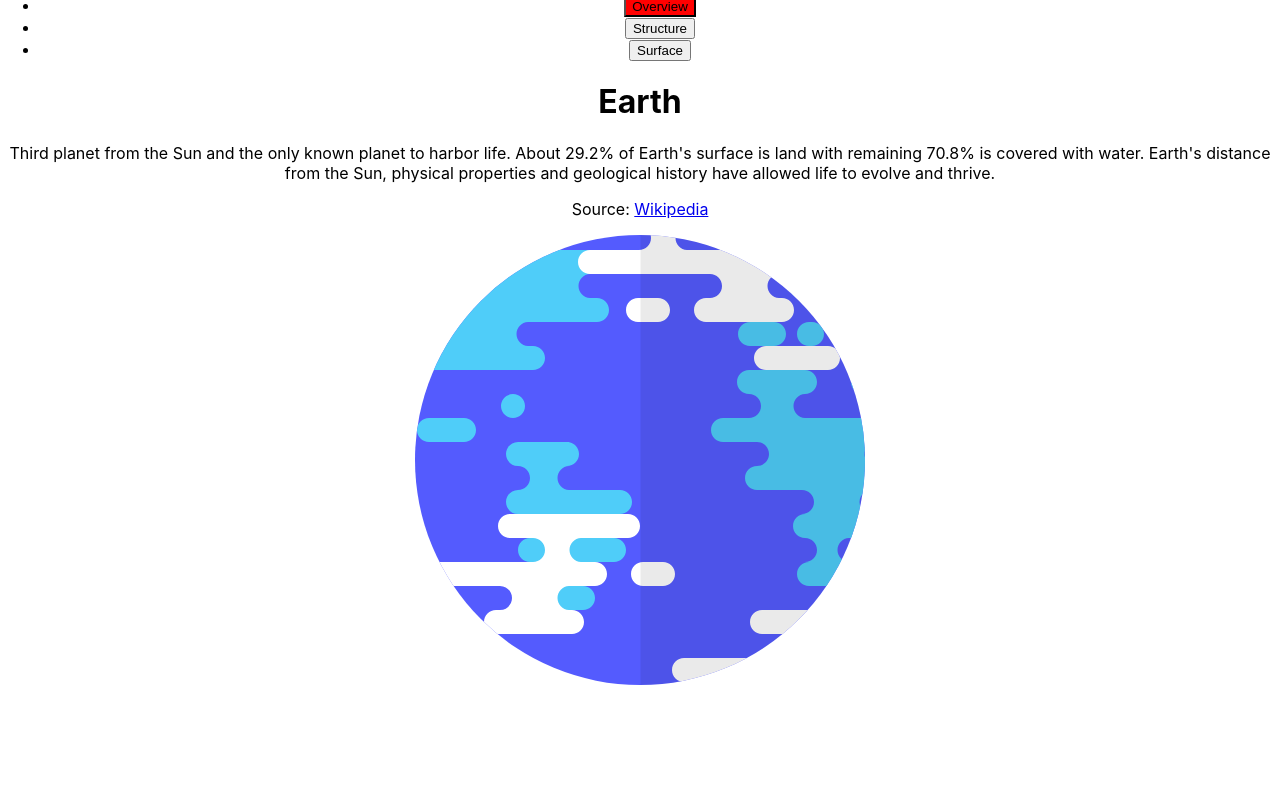
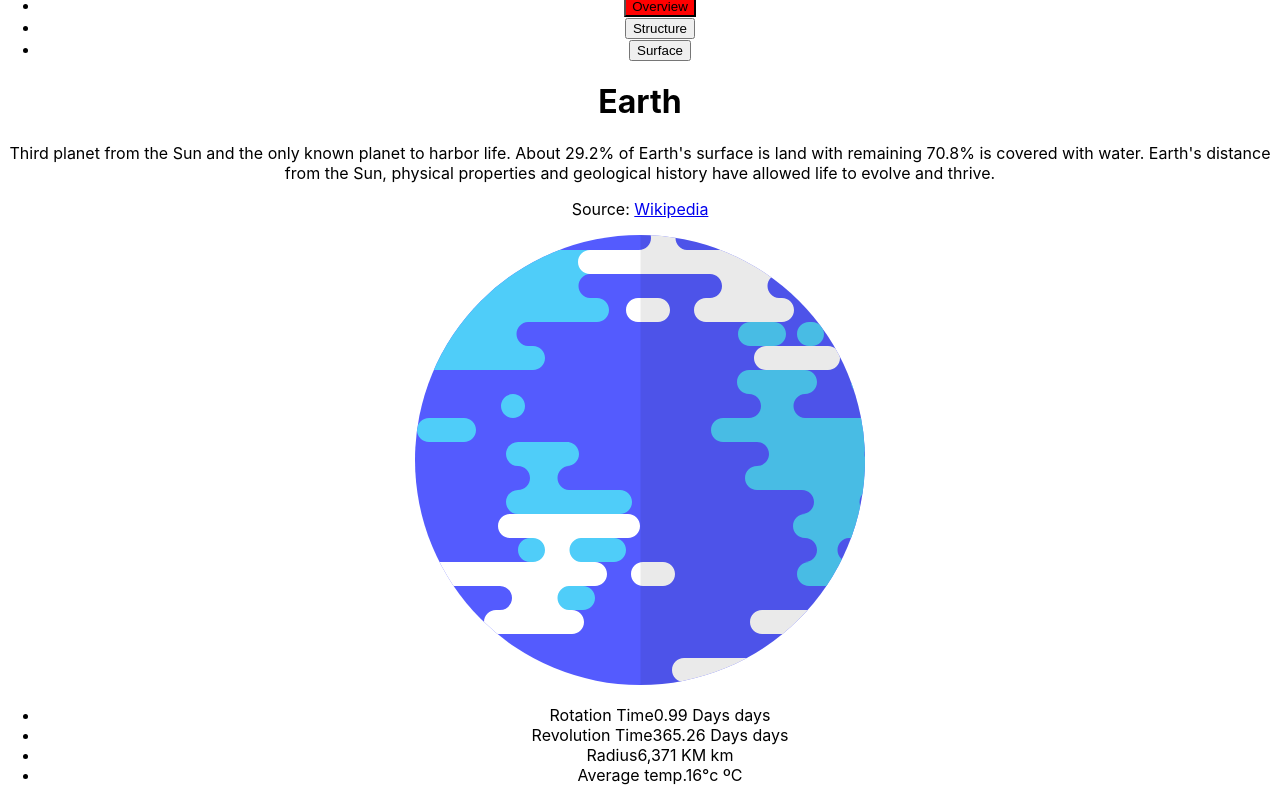
Before and after one commit to xaviguasch/planets-facts-site-app-frontendmentor-challenge-prac, a React (Create React App) app: page /planets/earth in a window 1280 px wide. Shown: the part 316-1117 px from the top of the page. Before the commit the page ends 1005 px from the top, so only its background shows below. Built offline with nearby package versions, Linux system fonts and the light colour scheme.

Commit message:
finished inserting data in Planet component imported from the json file

```diff
--- a/src/components/Planet.js
+++ b/src/components/Planet.js
@@ -16,7 +16,17 @@ const Planet = () => {
 
   const dataPlanet = data.find((item) => item.name.toLowerCase() === params.planetName)
 
-  const { name, images, overview, structure, geology } = dataPlanet
+  const {
+    name,
+    images,
+    overview,
+    structure,
+    geology,
+    rotation,
+    revolution,
+    radius,
+    temperature,
+  } = dataPlanet
 
   if (dataPlanet) {
     return (
@@ -84,6 +94,33 @@ const Planet = () => {
             <img src={images.geology.replace('./', '/')} alt={name} />
           </div>
         )}
+
+        <ul>
+          <li>
+            <div>
+              <span>Rotation Time</span>
+              <span>{rotation} days</span>
+            </div>
+          </li>
+          <li>
+            <div>
+              <span>Revolution Time</span>
+              <span>{revolution} days</span>
+            </div>
+          </li>
+          <li>
+            <div>
+              <span>Radius</span>
+              <span>{radius} km</span>
+            </div>
+          </li>
+          <li>
+            <div>
+              <span>Average temp.</span>
+              <span>{temperature} ºC</span>
+            </div>
+          </li>
+        </ul>
       </div>
     )
   } else {
```
